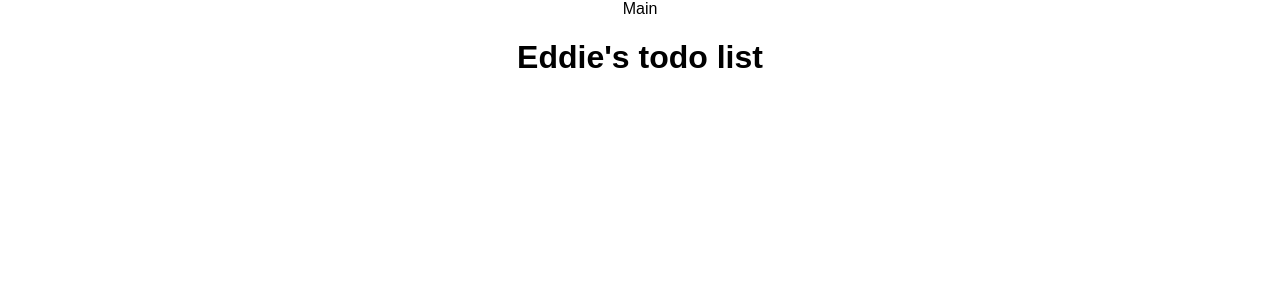
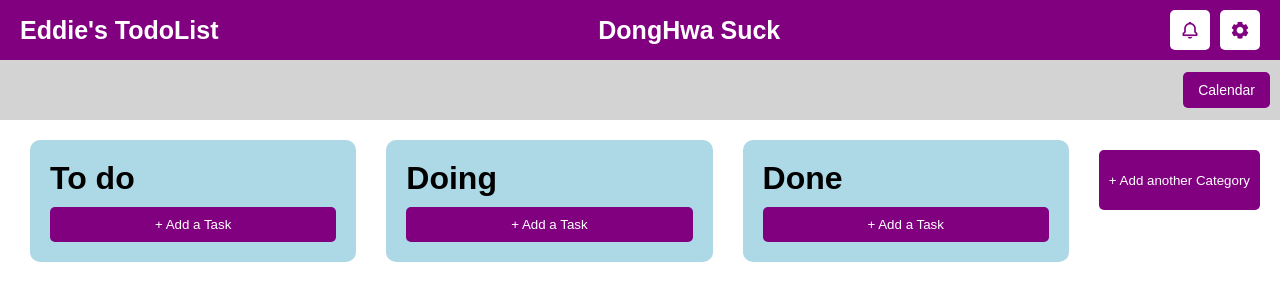
Before and after one commit to eddieX-2021/TodoList, a Flask app: page / in a window 1280 px wide. Shown: the top 301 px of the page. Run offline with Flask 3, Linux system fonts and the light colour scheme.

Commit message:
adding front end html and css for login page and main page

```diff
--- a/app.py
+++ b/app.py
@@ -2,7 +2,7 @@ from flask import Flask, render_template, url_for,request, jsonify
 from flask_sqlalchemy import SQLAlchemy
 from datetime import datetime
 
-app = Flask(__name__)
+app = Flask(__name__, static_folder='static')
 app.config['SQLALCHEMY_DATABASE_URI'] = 'sqlite:///tasks.db'
 db = SQLAlchemy(app)
 #db.init_app(app)
--- a/static/css/main.css
+++ b/static/css/main.css
@@ -1,6 +1,177 @@
+* {
+    margin: 0;
+    padding: 0;
+    box-sizing: border-box;
+    font-family: "Poppins", sans-serif;
+}
+
+html,
 body {
-    margin: 0;
-    font-family: sans-serif;
-    text-align: center;
+    height: 100%;
+}
+
+body {
+    display: flex;
+    flex-direction: column;
+    justify-content: flex-start;
+    align-items: center;
+    background: seagreen;
+    min-height: 100vh;
+    overflow: hidden;
+}
+
+.header {
+    width: 100%;
+    height: 60px;
+    top: 0;
+    position: fixed;
+    display: flex;
+    justify-content: space-between;
+    align-items: center;
+    background: purple;
+    padding: 0 20px;
+    z-index: 10;
+}
+
+.header p {
+    color: white;
+    font-size: 25px;
+    font-weight: 600;
+}
+
+.page-logo,
+.main-logo,
+.button-main {
+    display: flex;
+    align-items: center;
+}
+
+.main-logo {
+    flex-grow: 1;
     justify-content: center;
 }
+
+.button-main {
+    justify-content: flex-end;
+}
+
+
+
+
+.btn-main {
+    margin-left: 10px;
+    background-color: white;
+    color: purple;
+    border: none;
+    width: 40px;
+    height: 40px;
+    border-radius: 50%;
+    cursor: pointer;
+    font-size: 16px;
+    border-radius: 5px;
+    cursor: pointer;
+    display: flex;
+    align-items: center;
+    justify-content: center;
+    transition: background-color 0.3s;
+}
+
+.btn-main i {
+    font-size: 20px;
+    line-height: 0;
+}
+
+.btn-main:hover {
+    background-color: #f3f3f3;
+}
+
+.calendar {
+    width: 100%;
+    height: 60px;
+    position: fixed;
+    margin-top: 60px;
+    display: flex;
+    justify-content: center;
+    align-items: center;
+    background: lightgray;
+    z-index: 5;
+}
+
+.btn-calendar {
+    margin-left: auto;
+    padding: 10px 15px;
+    margin-right: 10px;
+    background-color: purple;
+    color: white;
+    border: none;
+    border-radius: 5px;
+    cursor: pointer;
+    font-size: 14px;
+    transition: background-color 0.3s;
+}
+
+.btn-calendar:hover {
+    background-color: #3e3e9a;
+}
+
+/* .main-content {
+    display: flex;
+    flex-direction: column;
+    flex-grow: 1;
+
+    width: 100%;
+    justify-content: flex-start;
+}
+    */
+
+
+.container {
+    margin-top: 120px;
+    display: flex;
+    width: 100%;
+    flex-grow: 1;
+    padding: 20px;
+    background: white;
+    display: flex;
+    justify-content: space-around;
+    align-items: flex-start;
+    gap: 10px;
+    overflow: hidden;
+    height: calc(100vh - 120px);
+}
+
+.to-do,
+.doing,
+.done {
+    margin: 0 10px;
+    flex: 1;
+    padding: 20px;
+    min-height: 100px;
+    background: lightblue;
+    border-radius: 10px;
+    display: flex;
+    flex-direction: column;
+    max-height: calc(100vh - 160px);
+    overflow-y: auto;
+    justify-content: flex-start;
+}
+
+.new-task,
+.new-category {
+    margin-top: 10px;
+    padding: 10px;
+    background-color: purple;
+    color: white;
+    border: none;
+    border-radius: 5px;
+    cursor: pointer;
+}
+
+.new-category {
+    height: 60px;
+}
+
+.new-task:hover,
+.new-category:hover {
+    background-color: #3e3e9a;
+}
--- a/templates/index.html
+++ b/templates/index.html
@@ -1,3 +1,35 @@
-{%extends 'base.html'%} {% block head %} Main {% endblock %} {% block body %}
-<h1>Eddie's todo list</h1>
+{%extends 'base.html'%}
+{% block head %} <title >Main</title> <link href='https://unpkg.com/boxicons@2.1.4/css/boxicons.min.css' rel='stylesheet'>{% endblock %}
+{% block body %}
+<div class="header">
+    <div class="page-logo"><p>Eddie's TodoList</p></div>
+    <div class="main-logo"><p>DongHwa Suck</p></div>
+    <div class="button-main">
+        <button class="btn-main" id="alterBtn"><i class='bx bx-bell'></i></button>
+        <button class="btn-main" id="settingBtn"><i class='bx bxs-cog'></i></button>
+    </div>
+</div>
+<div class="calendar">
+
+        <button class="btn-calendar" id="calendarBtn">Calendar</button>
+
+</div>
+<div class="container">
+    <div class="to-do">
+        <h1>To do</h1>
+        <button class="new-task" id ="todoBtn">+ Add a Task</button>
+    </div>
+    <div class="doing">
+        <h1>Doing</h1>
+        <button class="new-task" id ="doingBtn">+ Add a Task</button>
+    </div>
+    <div class="done">
+        <h1>Done</h1>
+        <button class="new-task" id ="doneBtn">+ Add a Task</button>
+    </div>
+    <div class="new-cat"></div>
+        <button class="new-category" id ="newCatBtn">+ Add another Category</button>
+    </div>
+
+</div>
 {% endblock %}
```
Also changed, not shown: static/css/login.css (added, +185 -0 lines), templates/login.html (added, +44 -0 lines).
